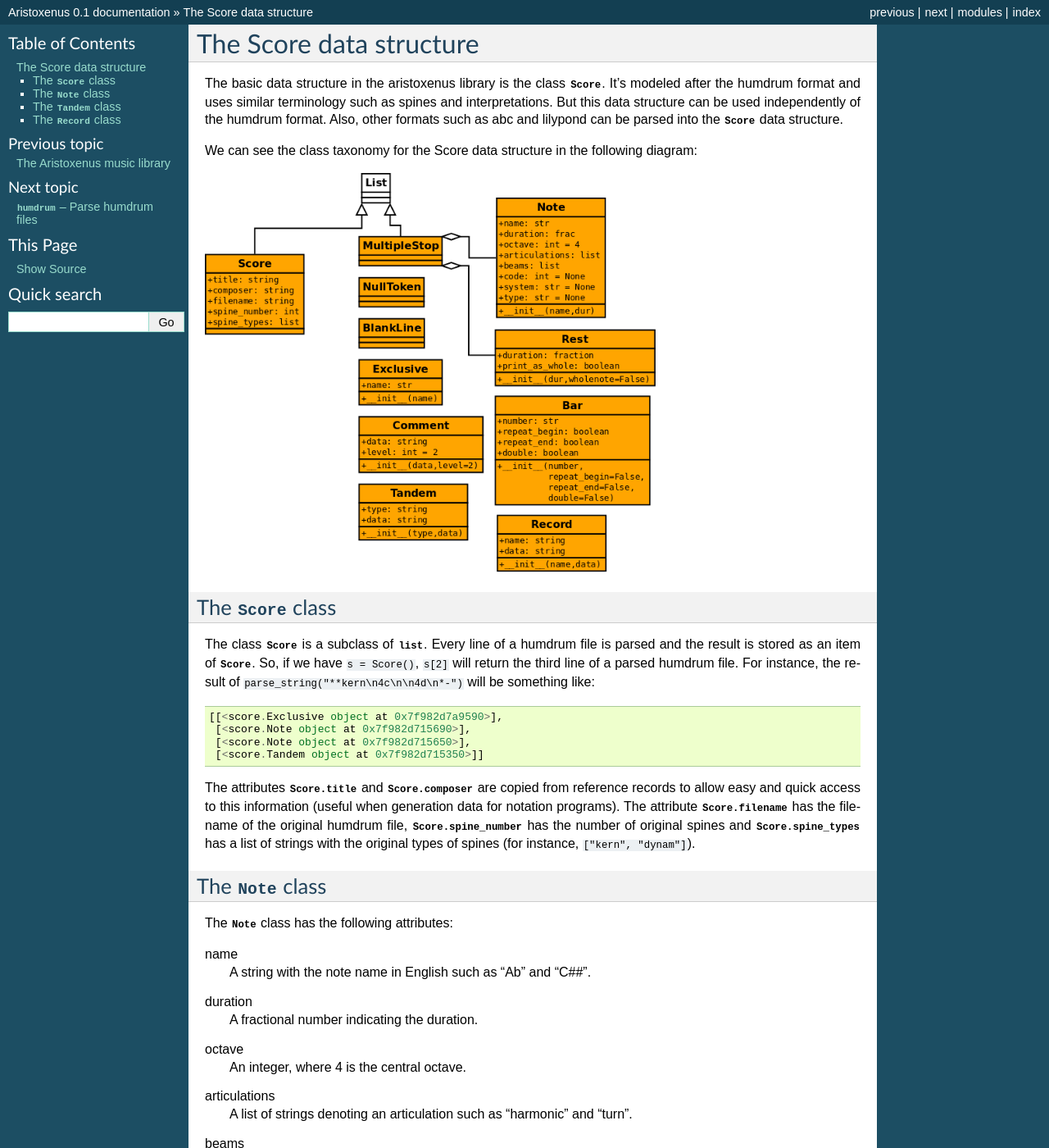
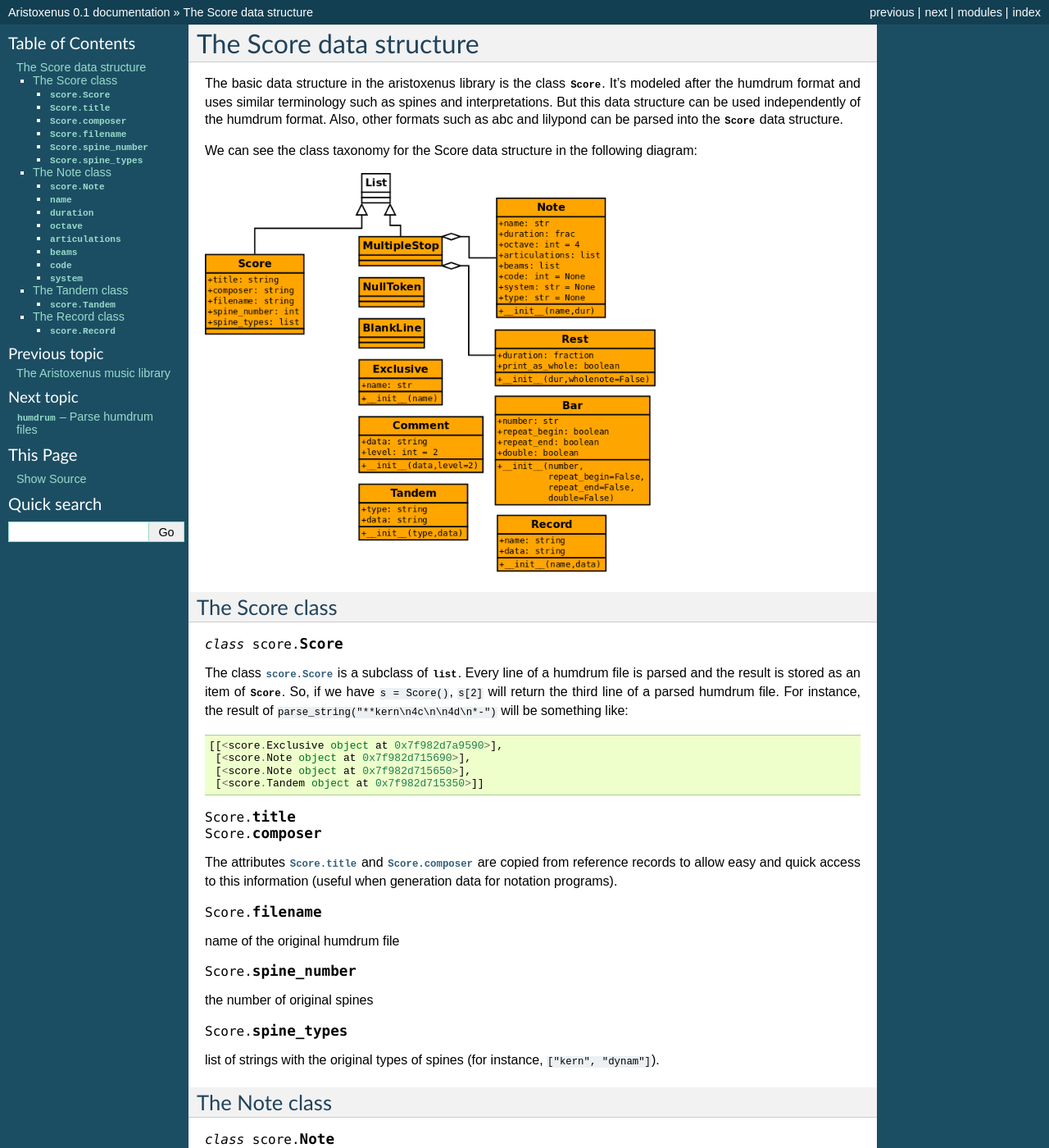
Before and after one commit to mdsmus/aristoxenus, a Sphinx documentation site: the page built from docs/score.rst, in a window 1280 px wide and 1400 px high. Shown: the whole window at 82% size. Built offline with Sphinx 7.4.7, drawn with Linux system fonts in a browser that asks for light colours; formulas are drawn with MathJax 3; some of the changed text lies outside the part shown.

Commit message:
use attribute markup

```diff
--- a/docs/score.rst
+++ b/docs/score.rst
@@ -15,10 +15,12 @@ following diagram:
    :width:  550
    :height: 487
 
-The :class:`Score` class
-------------------------
+The Score class
+---------------
 
-The class :class:`Score` is a subclass of :class:`list`. Every line of
+.. class:: score.Score()
+
+The class :class:`score.Score` is a subclass of :class:`list`. Every line of
 a humdrum file is parsed and the result is stored as an item of
 :class:`Score`. So, if we have ``s = Score()``, ``s[2]`` will return
 the third line of a parsed humdrum file. For instance, the result of
@@ -29,44 +31,65 @@ the third line of a parsed humdrum file. For instance, the result of
    [<score.Note object at 0x7f982d715650>],
    [<score.Tandem object at 0x7f982d715350>]]
 
+
+.. attribute:: Score.title
+               Score.composer
+
 The attributes :attr:`Score.title` and :attr:`Score.composer` are
 copied from reference records to allow easy and quick access to this
-information (useful when generation data for notation programs). The
-attribute :attr:`Score.filename` has the filename of the original
-humdrum file, :attr:`Score.spine_number` has the number of original
-spines and :attr:`Score.spine_types` has a list of strings with the
-original types of spines (for instance, ``["kern", "dynam"]``).
+information (useful when generation data for notation programs).
+
+.. attribute:: Score.filename
+
+name of the original humdrum file
+
+.. attribute:: Score.spine_number
+
+the number of original spines
+
+.. attribute:: Score.spine_types
+
+list of strings with the original types of spines (for instance,
+``["kern", "dynam"]``).
 
 
-The :class:`Note` class
------------------------
+The Note class
+--------------
 
-The :class:`Note` class has the following attributes:
 
-name
+.. class:: score.Note()
+
+
+.. attribute:: name
+
   A string with the note name in English such as "Ab" and "C##".
 
-duration
+.. attribute:: duration
+
   A fractional number indicating the duration.
 
-octave
+.. attribute:: octave
+
   An integer, where 4 is the central octave.
 
-articulations
+.. attribute:: articulations
+
   A list of strings denoting an articulation such as "harmonic" and "turn".
 
-beams
+.. attribute:: beams
+
   A list of keywords denoting beam commands.
 
-code
+.. attribute:: code
+
   Numeric code for the note name. For instance, if the
-  :attr:`Note.name` is "Ab" the value for :attr:`Note.code` should be 8
-  if :attr:`system` is "et12" and 31 if :attr:`system` is
-  "base40".
+  :attr:`Note.name` is "Ab" the value for :attr:`Note.code` should be
+  8 if :attr:`system` is "et12" and 31 if :attr:`system` is "base40".
 
-system
-  The numeric system used to parse the note. Values can be
-  "et12", "base40", "base96" and so on.
+.. attribute:: system
+
+  The numeric system used to parse the note. Values can be "et12",
+  "base40", "base96" and so on.
 
 
 The idea to have a code number in the :class:`Note` class is to
@@ -75,8 +98,12 @@ calculated after the file is parsed). It's probably not a good idea to
 modify the :attr:`Note.code` and :attr:`Note.system` attributes after
 the file has been parsed.
 
-The :class:`Tandem` class
--------------------------
+
+The Tandem class
+----------------
+
+
+.. class:: score.Tandem
 
 The tandem class stores the kind of tandem interpretation as a string
 in :attr:`Score.type` and the actual value in :attr:`Score.data`. The
@@ -121,8 +148,11 @@ the humdrum manual. (See also :ref:`todo`).
 .. [#f1] It can't be a rational because tempos like 4/4 will be normalized to 1/1.
 
 
-The :class:`Record` class
--------------------------
+The Record class
+----------------
+
+
+.. class:: score.Record
 
 Reference records are partially parsed and saved in the
 :class:`Record` class. The reference codes are saved in
```
